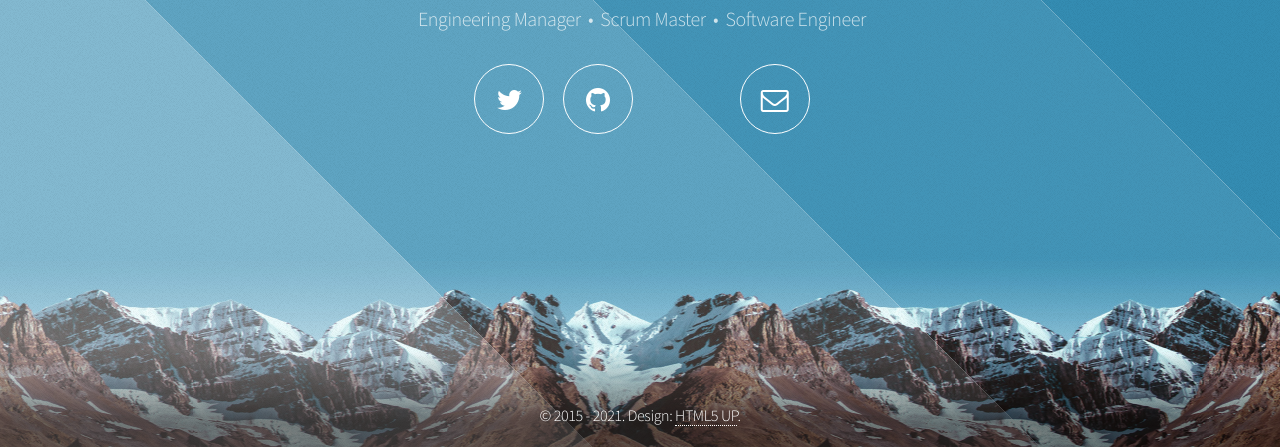
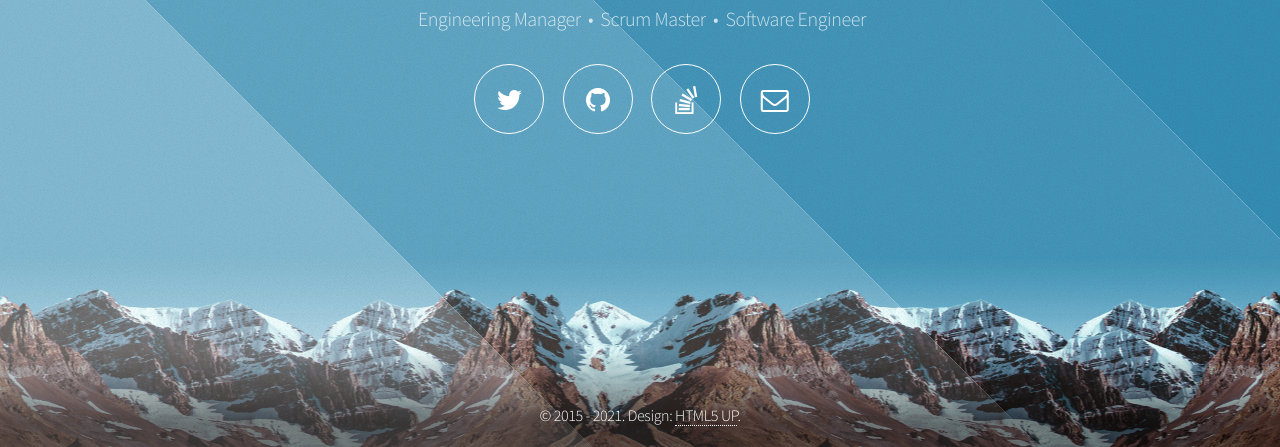
Before and after one commit to antonsarov/antonsarov.github.io, a plain HTML site: page index.html in a window 1280 px wide. Shown: the part 353-800 px from the top of the page. Drawn offline with Linux system fonts and the light colour scheme.

Commit message:
added SO icon

```diff
--- a/index.html
+++ b/index.html
@@ -31,7 +31,7 @@
 							<ul>
 								<li><a href="https://twitter.com/duxanton" class="icon fa-twitter"><span class="label">Twitter</span></a></li>
 								<li><a href="https://github.com/antonsarov" class="icon fa-github"><span class="label">Github</span></a></li>
-								<li><a href="https://stackoverflow.com/users/2097228/anton" class="icon"><span class="label">Stack Overflow</span></a></li>
+								<li><a href="https://stackoverflow.com/users/2097228/anton" class="icon fa-stack-overflow"><span class="label">Stack Overflow</span></a></li>
 								<li><a href="mailto:antonDOTsarovATyahooDOTcom" class="icon fa-envelope-o"><span class="label">Email</span></a></li>
 							</ul>
 						</nav>
```
